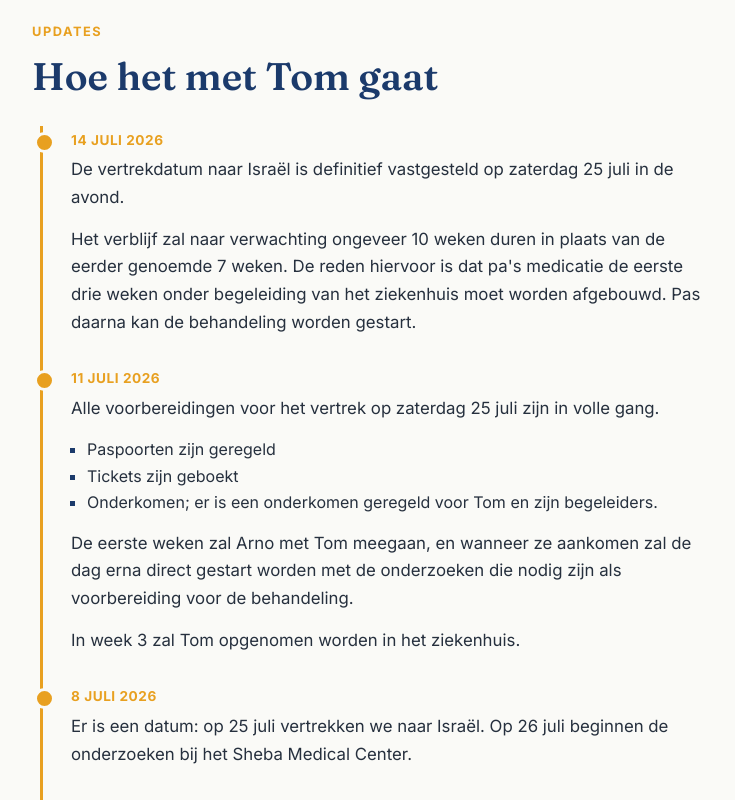
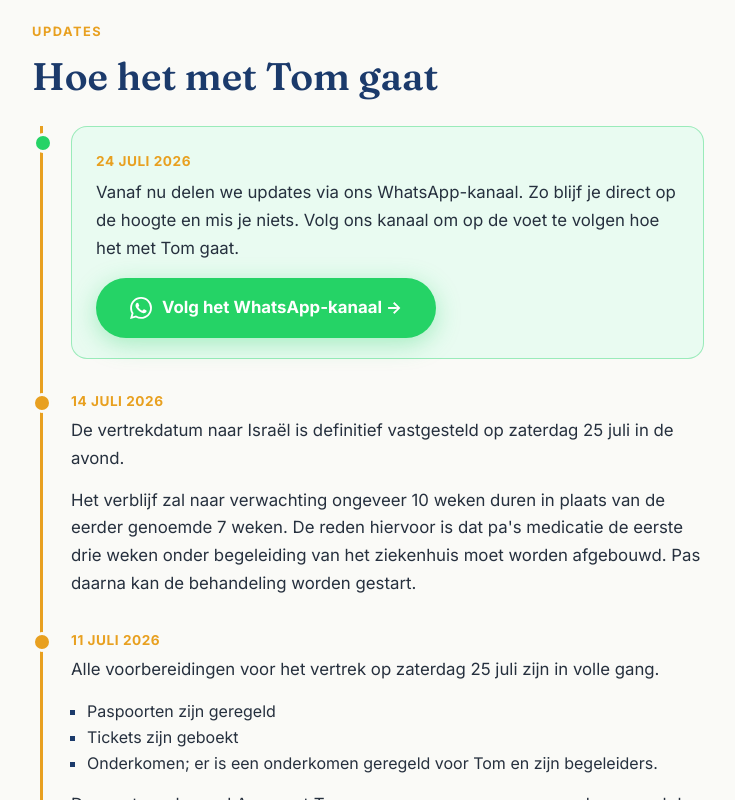
Before and after one commit to arnowals-art/help-tom, a React (Vite) app: page / in a window 1280 px wide. Shown: the part 1420-2220 px from the top of the page, without its empty margins (272-1007 px from the left). Built offline with nearby package versions, Linux system fonts and the light colour scheme; no server answers.

Commit message:
whatsapp link op website

```diff
--- a/src/components/Hero.jsx
+++ b/src/components/Hero.jsx
@@ -1,4 +1,5 @@
 import HeartLine from './HeartLine.jsx'
+import { WHATSAPP_URL } from './Updates.jsx'
 
 export default function Hero() {
   return (
@@ -11,7 +12,12 @@
             komt hij niet in aanmerking voor de behandeling die hem kan
             helpen. In Israël wel, maar die moeten we zelf betalen.
           </p>
-          <a href="#updates" className="btn btn-gold btn-big">
+          <a
+            href={WHATSAPP_URL}
+            target="_blank"
+            rel="noreferrer"
+            className="btn btn-gold btn-big"
+          >
             Lees het laatste nieuws →
           </a>
         </div>
--- a/src/components/StickyDonate.jsx
+++ b/src/components/StickyDonate.jsx
@@ -1,4 +1,5 @@
 import { formatEuro } from '../lib/format.js'
+import { WHATSAPP_URL } from './Updates.jsx'
 
 // Sticky doneerbalk — alleen zichtbaar op mobiel (zie CSS),
 // en verborgen zodra de doneersectie zelf in beeld is.
@@ -17,7 +18,12 @@
           <div className="mini-fill" style={{ width: `${pct}%` }} />
         </div>
       </div>
-      <a href="#updates" className="btn btn-gold">
+      <a
+        href={WHATSAPP_URL}
+        target="_blank"
+        rel="noreferrer"
+        className="btn btn-gold"
+      >
         Laatste nieuws
       </a>
     </div>
--- a/src/components/Updates.jsx
+++ b/src/components/Updates.jsx
@@ -1,3 +1,8 @@
+
+// De WhatsApp-kanaallink. Eén plek, zodat de knoppen elders (Hero, sticky
+// balk) dezelfde link gebruiken.
+export const WHATSAPP_URL =
+  'https://chat.whatsapp.com/FOwhbYSC7KY5bIwIwar2go?s=sw&p=i&mlu=0'
 
 export const UPDATES = [
   {
@@ -31,6 +36,15 @@
   },
 ]
 
+// Het WhatsApp-logo als klein inline-icoon voor op de knop.
+function WhatsAppIcon() {
+  return (
+    <svg className="wa-icon" viewBox="0 0 24 24" aria-hidden="true" focusable="false">
+      <path d="M17.472 14.382c-.297-.149-1.758-.867-2.03-.967-.273-.099-.471-.148-.67.15-.197.297-.767.966-.94 1.164-.173.199-.347.223-.644.075-.297-.15-1.255-.463-2.39-1.475-.883-.788-1.48-1.761-1.653-2.059-.173-.297-.018-.458.13-.606.134-.133.298-.347.446-.52.149-.174.198-.298.298-.497.099-.198.05-.371-.025-.52-.075-.149-.669-1.612-.916-2.207-.242-.579-.487-.5-.669-.51-.173-.008-.371-.01-.57-.01-.198 0-.52.074-.792.372-.272.297-1.04 1.016-1.04 2.479 0 1.462 1.065 2.875 1.213 3.074.149.198 2.096 3.2 5.077 4.487.709.306 1.262.489 1.694.625.712.227 1.36.195 1.871.118.571-.085 1.758-.719 2.006-1.413.248-.694.248-1.289.173-1.413-.074-.124-.272-.198-.57-.347m-5.421 7.403h-.004a9.87 9.87 0 01-5.031-1.378l-.361-.214-3.741.982.998-3.648-.235-.374a9.86 9.86 0 01-1.51-5.26c.001-5.45 4.436-9.884 9.888-9.884 2.64 0 5.122 1.03 6.988 2.898a9.825 9.825 0 012.893 6.994c-.003 5.45-4.437 9.884-9.885 9.884m8.413-18.297A11.815 11.815 0 0012.05 0C5.495 0 .16 5.335.157 11.892c0 2.096.547 4.142 1.588 5.945L.057 24l6.305-1.654a11.882 11.882 0 005.683 1.448h.005c6.554 0 11.89-5.335 11.893-11.893a11.821 11.821 0 00-3.48-8.413z" />
+    </svg>
+  )
+}
+
 export default function Updates() {
   return (
     <section id="updates">
@@ -38,6 +52,24 @@
         <span className="section-label">Updates</span>
         <h2 className="section-title">Hoe het met Tom gaat</h2>
         <div className="timeline">
+          {/* Aankondiging: updates lopen voortaan via het WhatsApp-kanaal. */}
+          <div className="timeline-item channel-item">
+            <span className="timeline-date">24 juli 2026</span>
+            <p>
+              Vanaf nu delen we updates via ons WhatsApp-kanaal. Zo
+              blijf je direct op de hoogte en mis je niets. Volg ons kanaal om
+              op de voet te volgen hoe het met Tom gaat.
+            </p>
+            <a
+              className="btn btn-whatsapp"
+              href={WHATSAPP_URL}
+              target="_blank"
+              rel="noreferrer"
+            >
+              <WhatsAppIcon /> Volg het WhatsApp-kanaal →
+            </a>
+          </div>
+
           {UPDATES.map((u) => (
             <div className="timeline-item" key={u.date}>
               <span className="timeline-date">{u.date}</span>
--- a/src/index.css
+++ b/src/index.css
@@ -689,10 +689,10 @@
 .timeline-item::before {
   content: '';
   position: absolute;
-  left: -37px;
+  left: -39.5px;
   top: 6px;
-  width: 15px;
-  height: 15px;
+  width: 14px;
+  height: 14px;
   border-radius: 50%;
   background: var(--gold);
   border: 3px solid var(--cream);
@@ -1557,6 +1557,41 @@
   color: var(--gold);
 }
 
+/* Uitgelicht blok bovenaan de tijdlijn: het WhatsApp-kanaal. */
+.channel-item {
+  background: #e9fbf1;
+  border: 1px solid rgba(37, 211, 102, 0.4);
+  border-radius: var(--radius);
+  padding: 20px 24px;
+}
+
+.channel-item::before {
+  background: #25d366;
+}
+
+.channel-item p {
+  margin-top: 6px;
+}
+
+/* Groene WhatsApp-knop. */
+.btn-whatsapp {
+  margin-top: 16px;
+  background: #25d366;
+  color: #fff;
+  box-shadow: 0 6px 24px rgba(37, 211, 102, 0.35);
+}
+
+.btn-whatsapp:not(:disabled):hover {
+  background: #1ebe5b;
+  transform: translateY(-2px);
+}
+
+.wa-icon {
+  width: 22px;
+  height: 22px;
+  fill: currentColor;
+}
+
 @media (max-width: 720px) {
   .post-hero-inner {
     padding: 24px 24px 80px;
```
